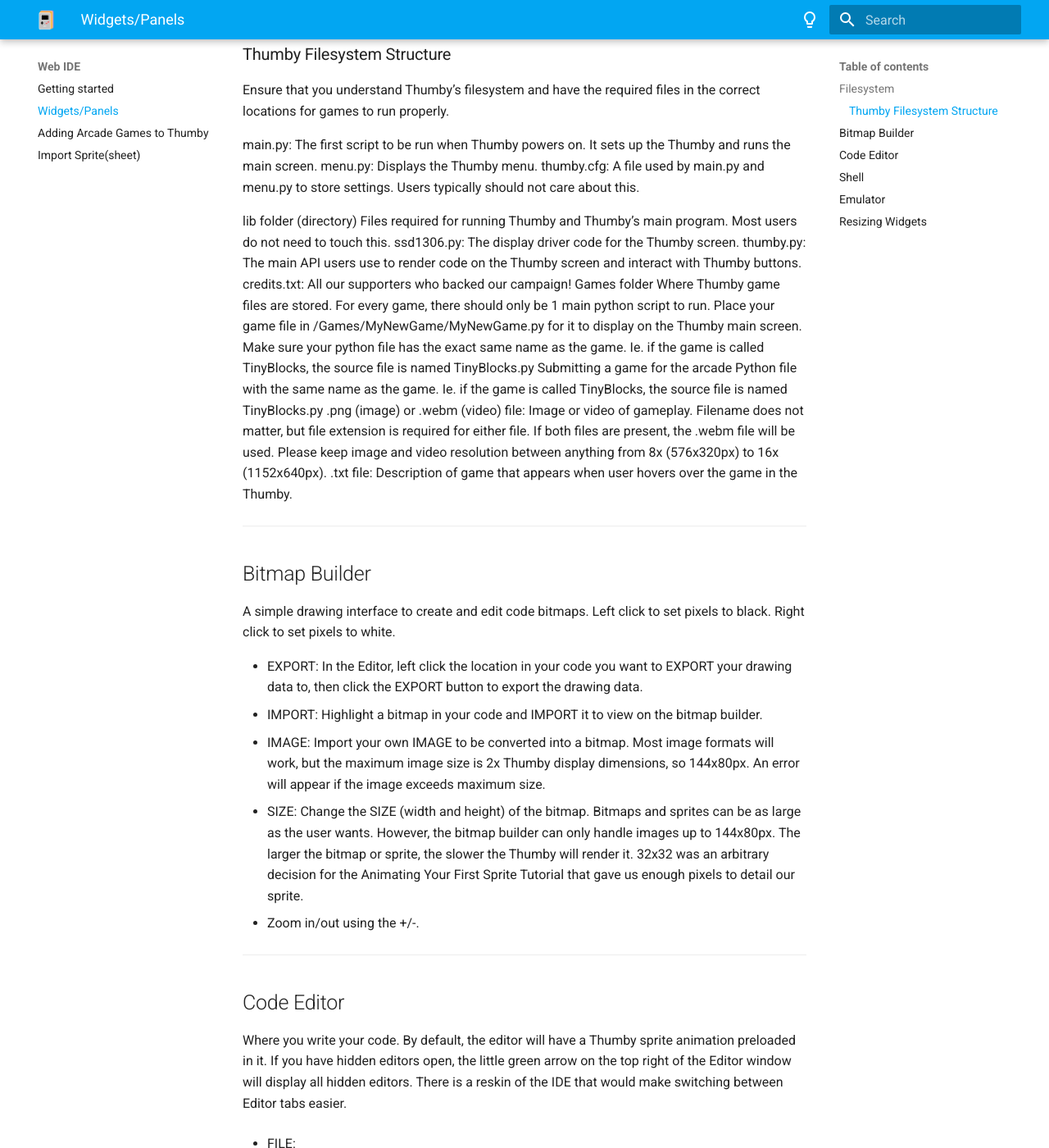
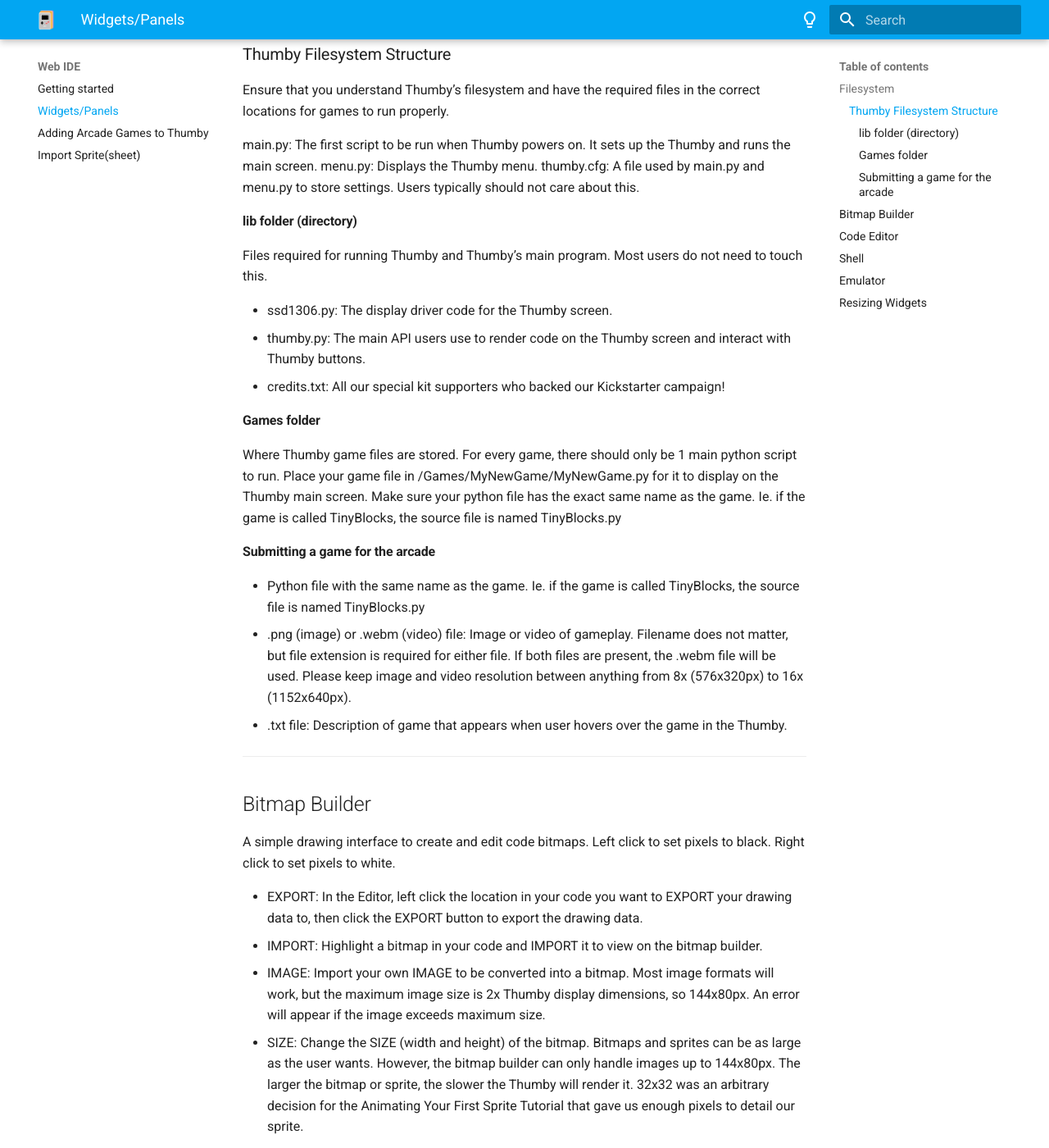
Before and after one commit to TinyCircuits/Thumby-Website, an MkDocs documentation site: the page built from docs/IDE/Widget-panels.md, in a window 1280 px wide and 1400 px high, scrolled down 858 px. Shown: the whole window at 82% size. Built offline with MkDocs 1.6.1 and Material for MkDocs 9.7.7, drawn with Linux system fonts in a browser that asks for light colours.

Commit message:
tiny edits

```diff
--- a/docs/IDE/Widget-panels.md
+++ b/docs/IDE/Widget-panels.md
@@ -26,20 +26,26 @@
 menu.py: Displays the Thumby menu.
 thumby.cfg: A file used by main.py and menu.py to store settings. Users typically should not care about this.
 
-lib folder (directory)
+#### lib folder (directory)
+
 Files required for running Thumby and Thumby’s main program. Most users do not need to touch this.
-ssd1306.py: The display driver code for the Thumby screen.
-thumby.py: The main API users use to render code on the Thumby screen and interact with Thumby buttons.
-credits.txt: All our supporters who backed our campaign!
-Games folder
+
+* ssd1306.py: The display driver code for the Thumby screen.
+* thumby.py: The main API users use to render code on the Thumby screen and interact with Thumby buttons.
+* credits.txt: All our special kit supporters who backed our Kickstarter campaign!
+
+#### Games folder
+
 Where Thumby game files are stored.
 For every game, there should only be 1 main python script to run.
 Place your game file in /Games/MyNewGame/MyNewGame.py for it to display on the Thumby main screen. Make sure your python file has the exact same name as the game. Ie. if the game is called TinyBlocks, the source file is named TinyBlocks.py
-Submitting a game for the arcade
-Python file with the same name as the game. Ie. if the game is called TinyBlocks, the source file is named TinyBlocks.py
-.png (image) or .webm (video) file: Image or video of gameplay. Filename does not matter, but file extension is required for either file. If both files are present, the .webm file will be used. Please keep image and video resolution between anything from 8x (576x320px) to 16x (1152x640px).
-.txt file: Description of game that appears when user hovers over the game in the Thumby.
 
+
+#### Submitting a game for the arcade
+
+* Python file with the same name as the game. Ie. if the game is called TinyBlocks, the source file is named TinyBlocks.py
+* .png (image) or .webm (video) file: Image or video of gameplay. Filename does not matter, but file extension is required for either file. If both files are present, the .webm file will be used. Please keep image and video resolution between anything from 8x (576x320px) to 16x (1152x640px).
+* .txt file: Description of game that appears when user hovers over the game in the Thumby.
 
 ---
 ## Bitmap Builder
```
Also changed, not shown: docs/IDE/Get-Started.md (+1 -1 lines), docs/index.md (+0 -4 lines).
